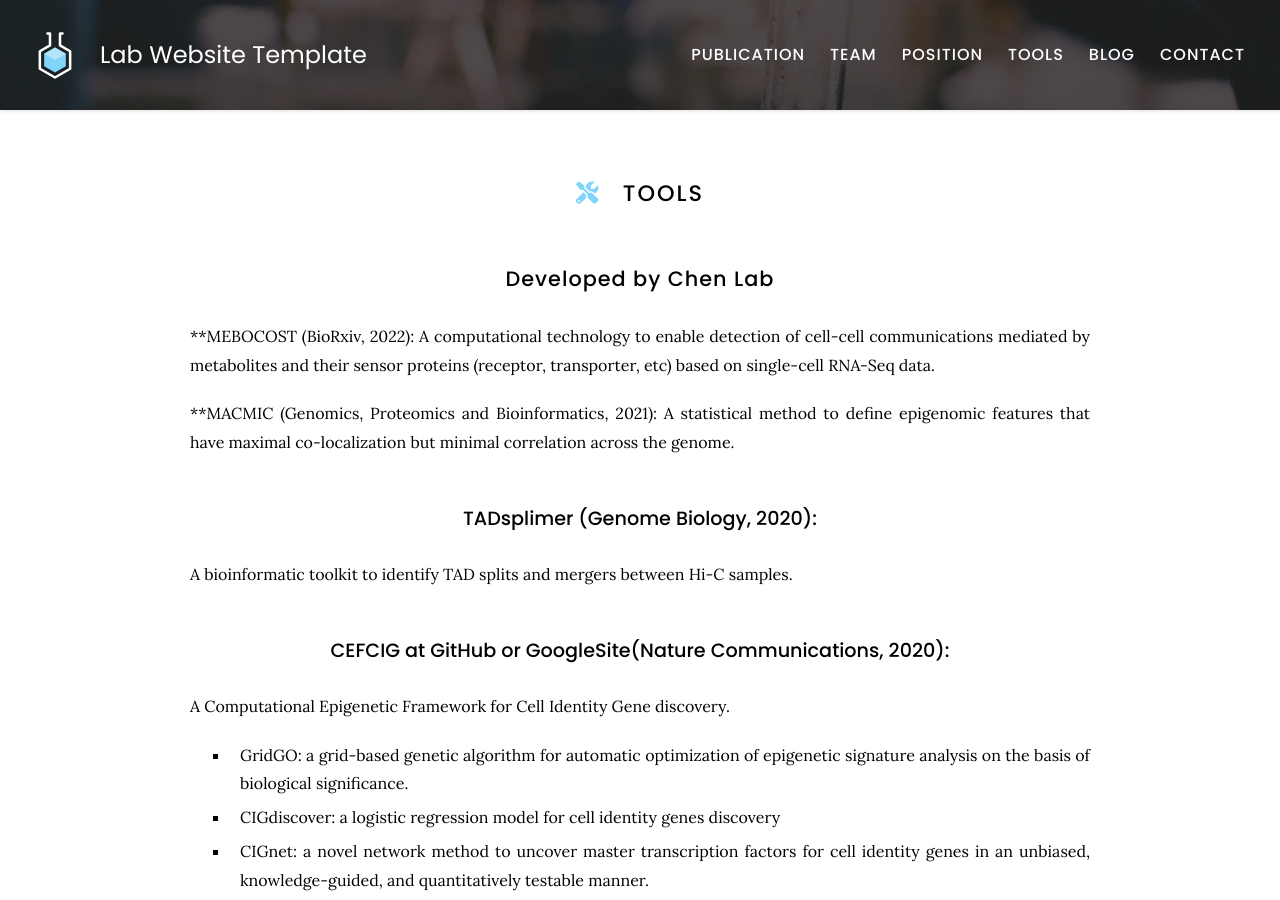
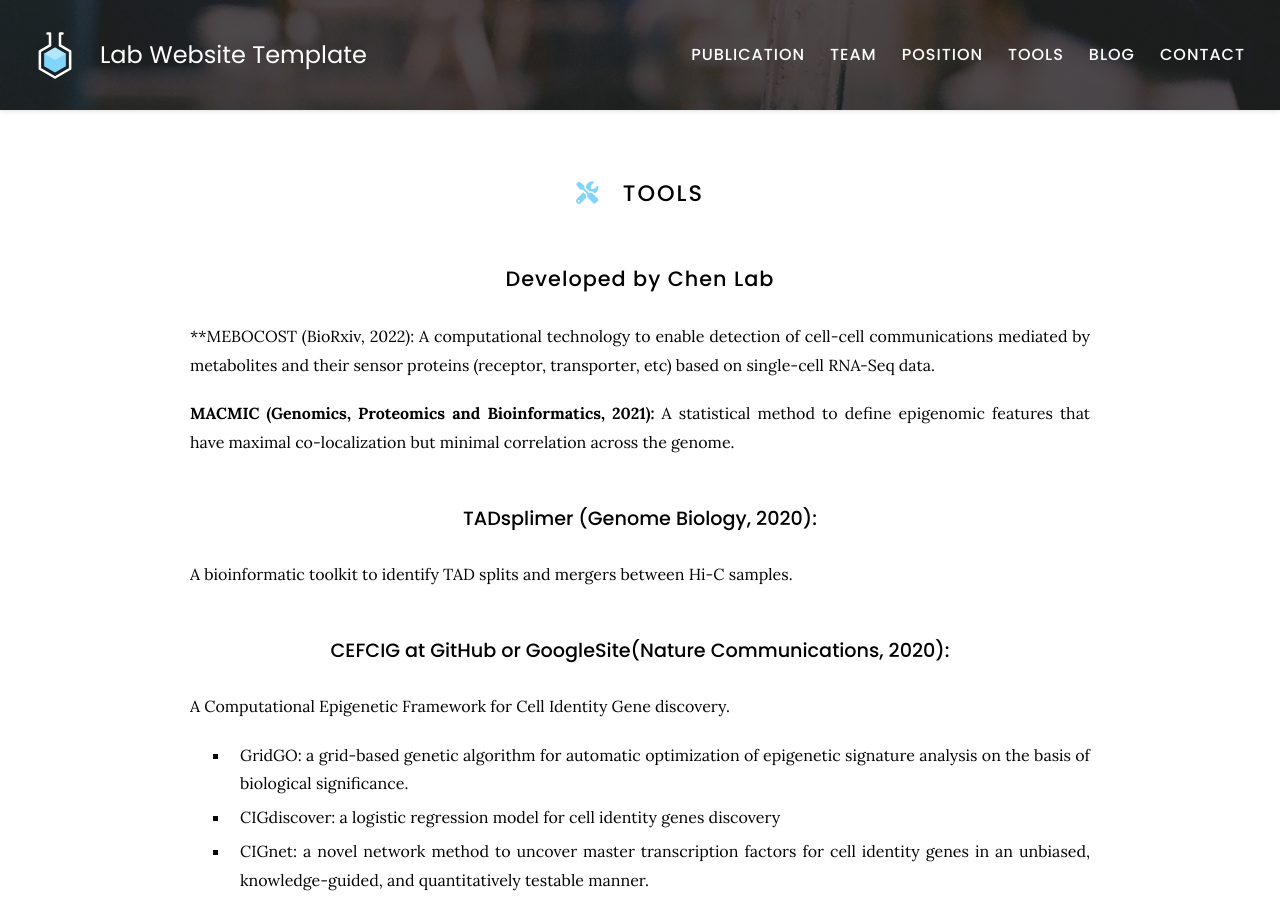
Before and after one commit to kaifuchenlab/kaifuchenlab.github.io, a Jekyll site: the page built from tools/index.md, in a window 1280 px wide and 900 px high. Built offline with Jekyll 4.4.1, drawn with Linux system fonts in a browser that asks for light colours.

```diff
--- a/tools/index.md
+++ b/tools/index.md
@@ -12,7 +12,7 @@ nav:
 **MEBOCOST (BioRxiv, 2022):
 A computational technology to enable detection of cell-cell communications mediated by metabolites and their sensor proteins (receptor, transporter, etc) based on single-cell RNA-Seq data.
 
-**MACMIC (Genomics, Proteomics and Bioinformatics, 2021):
+**MACMIC (Genomics, Proteomics and Bioinformatics, 2021):**
 A statistical method to define epigenomic features that have maximal co-localization but minimal correlation across the genome.
 
 ### TADsplimer (Genome Biology, 2020):
```
